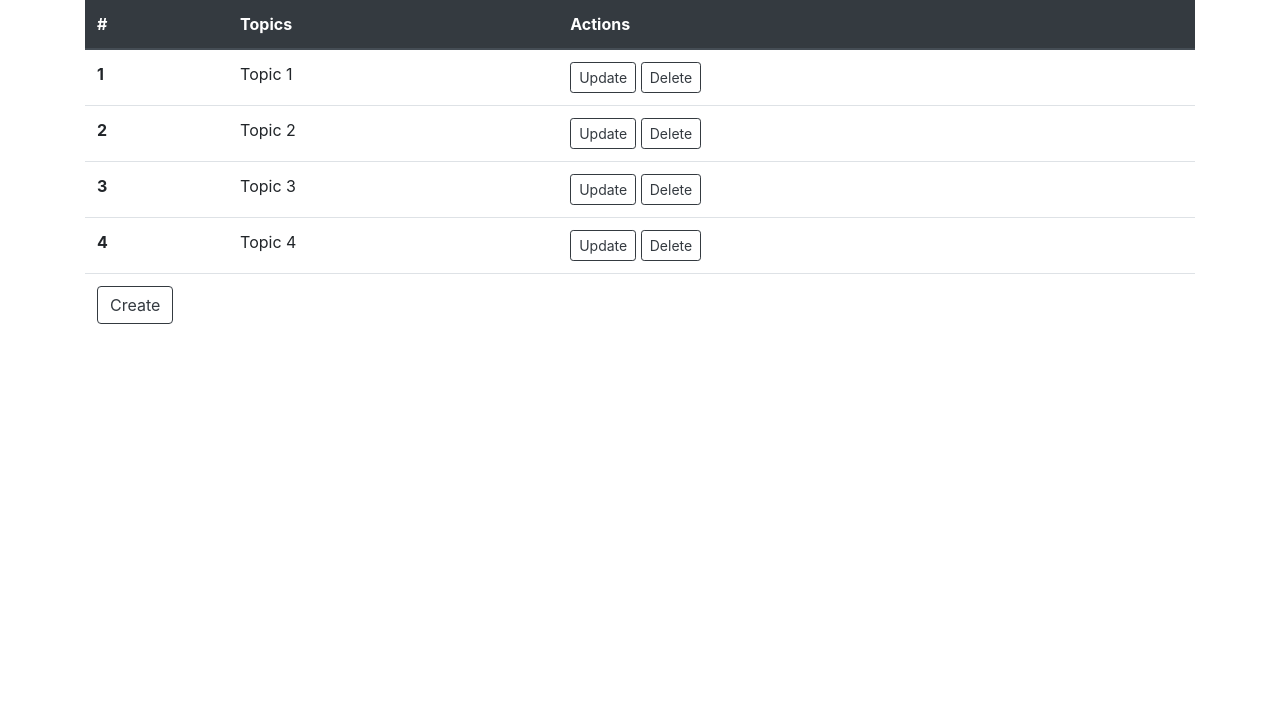
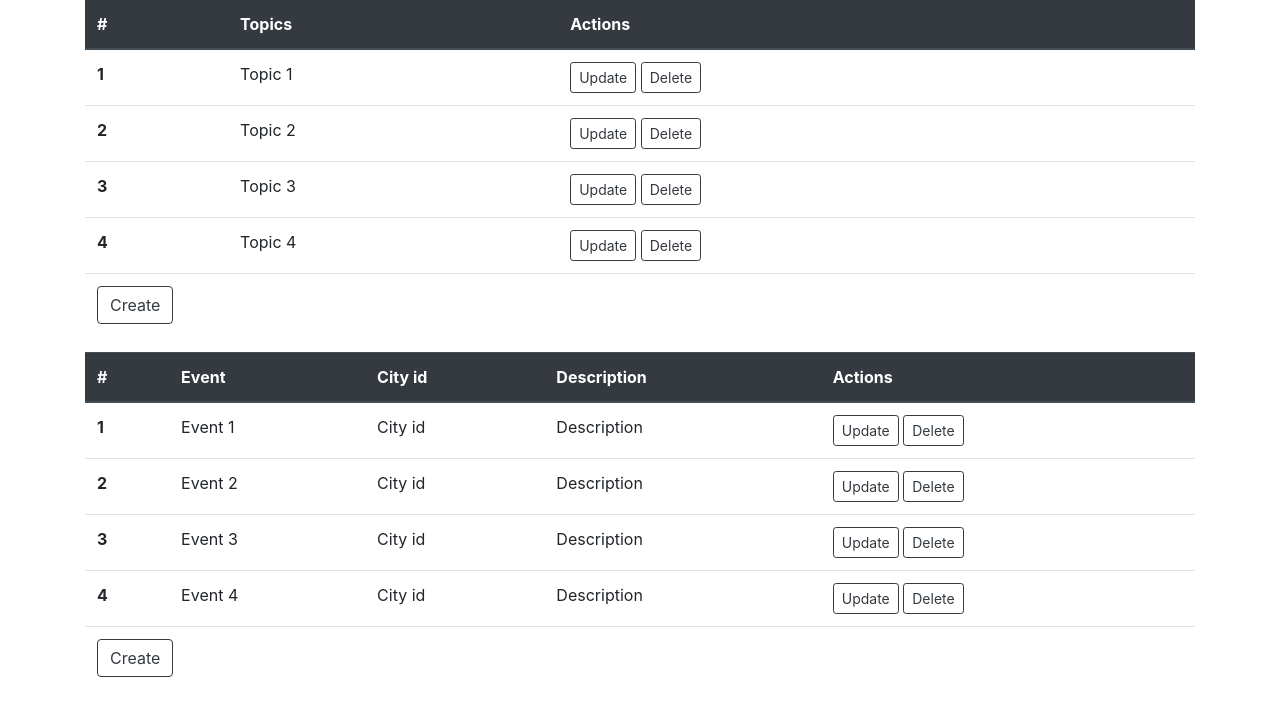
Before and after one commit to Eelolo/Pitchme-test-task, a Flask app: page /admin in a window 1280 px wide. Shown: the part 763-1468 px from the top of the page. Before the commit the page ends 1087 px from the top, so only its background shows below. Run offline with Flask 2, Linux system fonts and the light colour scheme; some libraries are stand-ins or nearby versions.

Commit message:
events table

```diff
--- a/templates/admin_page.html
+++ b/templates/admin_page.html
@@ -172,6 +172,69 @@
             </tfoot>
         </table>
     </div>
+    <div class="container">
+        <table class="table">
+            <thead class="thead-dark">
+                <tr>
+                    <th scope="col">#</th>
+                    <th scope="col">Event</th>
+                    <th scope="col">City id</th>
+                    <th scope="col">Description</th>
+                    <th scope="col">Actions</th>
+
+                </tr>
+            </thead>
+            <tbody>
+                <tr>
+                    <th scope="row">1</th>
+                    <td>Event 1</td>
+                    <td>City id</td>
+                    <td>Description</td>
+                    <td>
+                        <button type="button" class="btn btn-outline-dark btn-sm">Update</button>
+                        <button type="button" class="btn btn-outline-dark btn-sm">Delete</button>
+                    </td>
+                </tr>
+                <tr>
+                    <th scope="row">2</th>
+                    <td>Event 2</td>
+                    <td>City id</td>
+                    <td>Description</td>
+                    <td>
+                        <button type="button" class="btn btn-outline-dark btn-sm">Update</button>
+                        <button type="button" class="btn btn-outline-dark btn-sm">Delete</button>
+                    </td>
+                </tr>
+                <tr>
+                    <th scope="row">3</th>
+                    <td>Event 3</td>
+                    <td>City id</td>
+                    <td>Description</td>
+                    <td>
+                        <button type="button" class="btn btn-outline-dark btn-sm">Update</button>
+                        <button type="button" class="btn btn-outline-dark btn-sm">Delete</button>
+                    </td>
+                </tr>
+                <tr>
+                    <th scope="row">4</th>
+                    <td>Event 4</td>
+                    <td>City id</td>
+                    <td>Description</td>
+                    <td>
+                        <button type="button" class="btn btn-outline-dark btn-sm">Update</button>
+                        <button type="button" class="btn btn-outline-dark btn-sm">Delete</button>
+                    </td>
+                </tr>
+            </tbody>
+            <tfoot>
+                <tr>
+                    <td colspan="5">
+                        <button type="button" class="btn btn-outline-dark">Create</button>
+                    </td>
+                </tr>
+            </tfoot>
+        </table>
+    </div>
     <script src="https://ajax.googleapis.com/ajax/libs/jquery/3.5.1/jquery.min.js"></script>
     <script src="../static/js/bootstrap.min.js"></script>
 </body>
```
